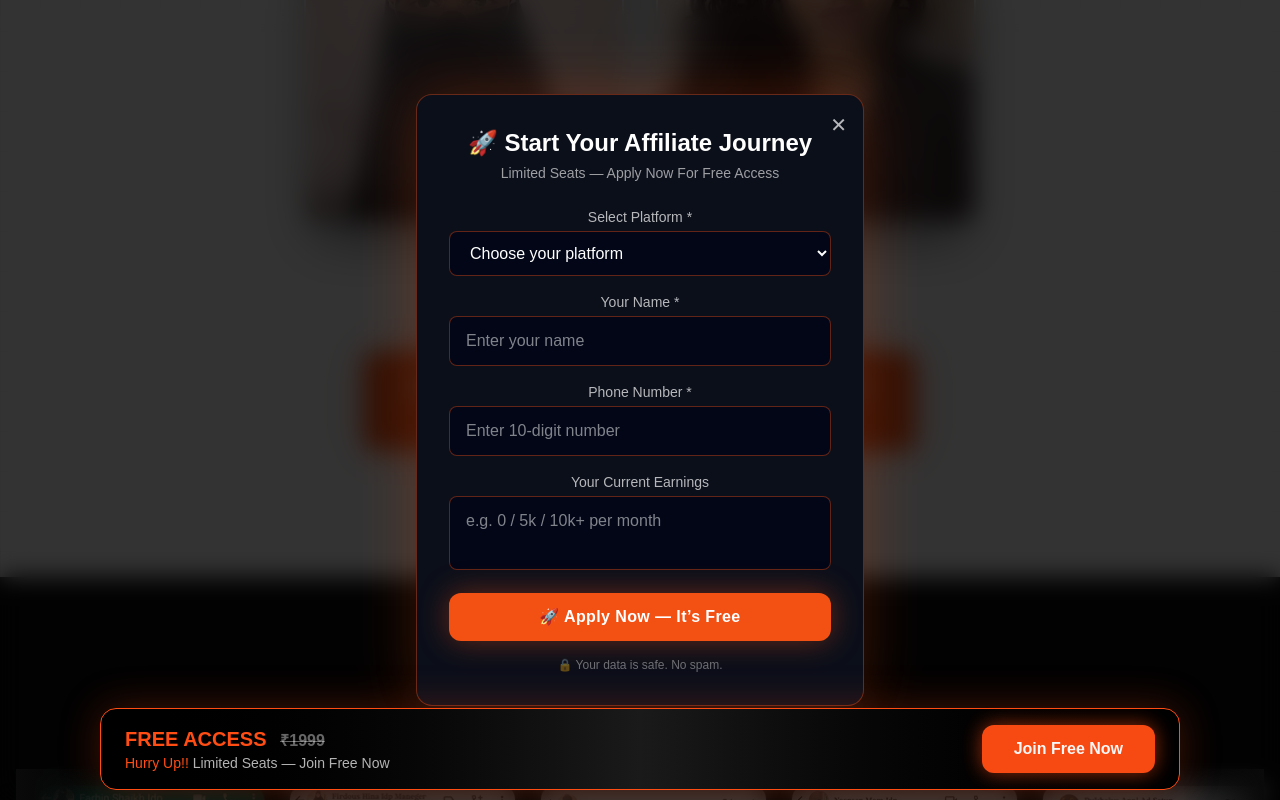
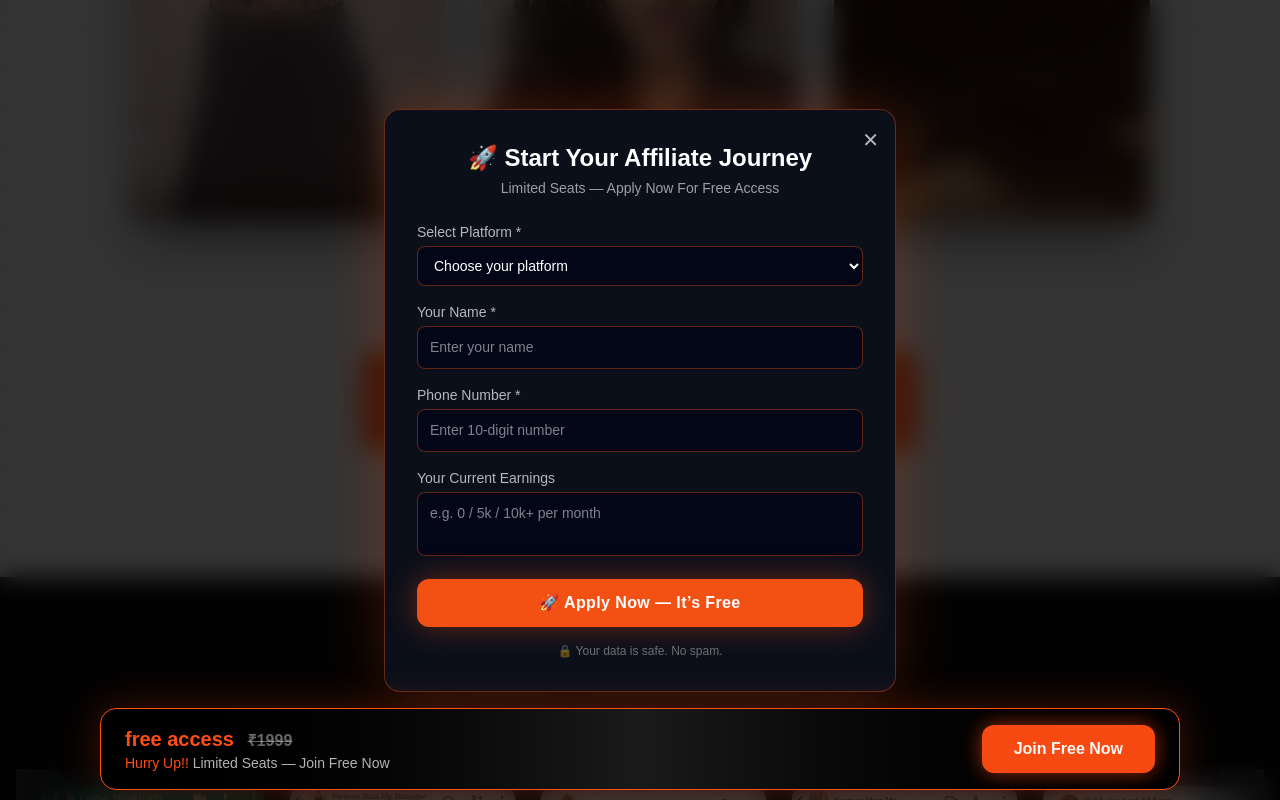
Before and after one commit to developerajay8/Adhabits-master-class, a Next.js app: page / in a window 1280 px wide. Both pictures are taken after a click on the button 639 px from the left and 2128 px from the top of the page. Shown: the part 1728-2528 px from the top of the page. Built offline with nearby package versions, Linux system fonts and the light colour scheme.

Commit message:
update all in one

```diff
--- a/app/components/leadformpopup.tsx
+++ b/app/components/leadformpopup.tsx
@@ -1,6 +1,17 @@
 "use client";
 
+import { useEffect } from "react";
+
 export default function LeadFormPopup({ open, setOpen }: any) {
+
+  // ✅ Background scroll lock
+  useEffect(() => {
+    if (open) {
+      document.body.style.overflow = "hidden";
+    } else {
+      document.body.style.overflow = "auto";
+    }
+  }, [open]);
 
   const handleSubmit = async (e: any) => {
     e.preventDefault();
@@ -13,10 +24,13 @@ export default function LeadFormPopup({ open, setOpen }: any) {
       message: form.message.value,
     };
 
-    await fetch("https://script.google.com/macros/s/AKfycbwtRqcgS5ogb46xf_9mPDEADusRMSy1fAKjVDVn6aIiinGGRapnTm1otdKFGdU7eb6H/exec", {
-      method: "POST",
-      body: JSON.stringify(data),
-    });
+    await fetch(
+      "https://script.google.com/macros/s/AKfycbwe4XOca0hL1zxVUEueULq3VD-Rh2TQy_ywruLEQyNOVe9RGc_84Pva0tzMSQs7EzeAUw/exec",
+      {
+        method: "POST",
+        body: JSON.stringify(data),
+      }
+    );
 
     const text = `🔥 New Lead:
 👤 Name: ${data.name}
@@ -32,105 +46,156 @@ export default function LeadFormPopup({ open, setOpen }: any) {
     setOpen(false);
   };
 
+  // ❌ Prevent duplicate render
   if (!open) return null;
 
   return (
-    <div className="fixed inset-0 bg-black/80 backdrop-blur-md flex items-center justify-center z-50 px-4">
+    <div className="fixed inset-0 z-[9999] flex items-center justify-center bg-black/80 backdrop-blur-md p-3">
+
+      {/* Overlay click close */}
+      <div
+        className="absolute inset-0"
+        onClick={() => setOpen(false)}
+      />
 
       {/* POPUP CARD */}
-      <div className="w-full max-w-md bg-[#0b0f1a] border border-[#f35014]/40 rounded-2xl p-6 sm:p-8 relative shadow-[0_0_60px_rgba(243,80,20,0.25)]">
+      <div
+        className="relative w-full max-w-md sm:max-w-lg bg-[#0b0f1a] border border-[#f35014]/40 rounded-2xl p-5 sm:p-8 shadow-[0_0_60px_rgba(243,80,20,0.25)] animate-popup"
+        onClick={(e) => e.stopPropagation()} // ✅ prevent close on inside click
+      >
 
         {/* CLOSE */}
         <button
           onClick={() => setOpen(false)}
-          className="absolute top-4 right-4 text-white/70 hover:text-white text-xl"
+          className="absolute top-3 right-3 sm:top-4 sm:right-4 text-white/70 hover:text-white text-lg sm:text-xl"
         >
           ✕
         </button>
 
         {/* HEADER */}
-        <div className="mb-6 text-center">
-          <h2 className="text-white text-xl sm:text-2xl font-bold">
+        <div className="mb-5 sm:mb-6 text-center">
+          <h2 className="text-white text-lg sm:text-2xl font-bold">
             🚀 Start Your Affiliate Journey
           </h2>
-          <p className="text-white/60 text-sm mt-1">
+          <p className="text-white/60 text-xs sm:text-sm mt-1">
             Limited Seats — Apply Now For Free Access
           </p>
         </div>
 
         {/* FORM */}
-        <form onSubmit={handleSubmit} className="space-y-4">
+        <form onSubmit={handleSubmit} className="space-y-3 sm:space-y-4">
 
           {/* Platform */}
           <div>
-            <label className="text-white/70 text-sm mb-1 block">
+            <label className="text-white/70 text-xs text-left sm:text-sm mb-1 block">
               Select Platform *
             </label>
-            <select
-              name="platform"
-              required
-              className="w-full bg-[#020617] border border-[#f35014]/40 rounded-lg px-4 py-3 text-white focus:border-[#f35014] focus:ring-1 focus:ring-[#f35014] outline-none"
-            >
-              <option value="">Choose your platform</option>
-              <option>Instagram</option>
-              <option>YouTube</option>
-              <option>Facebook</option>
-              <option>Other</option>
-            </select>
+           <select name="platform" required className="input">
+  <option value="">Choose your platform</option>
+
+  <option>IDP</option>
+  <option>Bizgurukul</option>
+  <option>LeadsArk</option>
+  <option>CareerFIXX</option>
+  <option>LeadsGuru</option>
+  <option>MillionaireTrack</option>
+  <option>Gyankmao</option>
+  <option>knowledgewaveindia</option>
+  <option>Starteazy</option>
+  <option>RichIND</option>
+  <option>Forever</option>
+  <option>Vastige</option>
+
+</select>
           </div>
 
           {/* Name */}
           <div>
-            <label className="text-white/70 text-sm mb-1 block">
+            <label className="text-white/70 text-left text-xs sm:text-sm mb-1 block">
               Your Name *
             </label>
             <input
               name="name"
               required
               placeholder="Enter your name"
-              className="w-full bg-[#020617] border border-[#f35014]/40 rounded-lg px-4 py-3 text-white focus:border-[#f35014] focus:ring-1 focus:ring-[#f35014] outline-none"
+              className="input"
             />
           </div>
 
           {/* Phone */}
           <div>
-            <label className="text-white/70 text-sm mb-1 block">
+            <label className="text-white/70 text-left text-xs sm:text-sm mb-1 block">
               Phone Number *
             </label>
             <input
               name="phone"
               required
+              pattern="[0-9]{10}"
               placeholder="Enter 10-digit number"
-              className="w-full bg-[#020617] border border-[#f35014]/40 rounded-lg px-4 py-3 text-white focus:border-[#f35014] focus:ring-1 focus:ring-[#f35014] outline-none"
+              className="input"
             />
           </div>
 
           {/* Earnings */}
           <div>
-            <label className="text-white/70 text-sm mb-1 block">
+            <label className="text-white/70 text-left text-xs sm:text-sm mb-1 block">
               Your Current Earnings
             </label>
             <textarea
               name="message"
               placeholder="e.g. 0 / 5k / 10k+ per month"
-              className="w-full bg-[#020617] border border-[#f35014]/40 rounded-lg px-4 py-3 text-white focus:border-[#f35014] focus:ring-1 focus:ring-[#f35014] outline-none resize-none"
+              className="input resize-none"
             />
           </div>
 
           {/* CTA */}
           <button
             type="submit"
-            className="w-full bg-[#f35014] hover:bg-[#ff6a2f] text-white py-3 rounded-xl font-semibold tracking-wide shadow-[0_0_30px_rgba(243,80,20,0.4)] transition-all duration-300 active:scale-95"
+            className="cursor-pointer w-full bg-[#f35014] hover:bg-[#ff6a2f] text-white py-3 rounded-xl font-semibold tracking-wide shadow-[0_0_30px_rgba(243,80,20,0.4)] transition-all duration-300 active:scale-95"
           >
             🚀 Apply Now — It’s Free
           </button>
         </form>
 
-        {/* FOOTER TRUST LINE */}
-        <p className="text-center text-xs text-white/40 mt-4">
+        {/* FOOTER */}
+        <p className="text-center text-[10px] sm:text-xs text-white/40 mt-3 sm:mt-4">
           🔒 Your data is safe. No spam.
         </p>
       </div>
+
+      {/* STYLES */}
+      <style jsx>{`
+        .input {
+          width: 100%;
+          background: #020617;
+          border: 1px solid rgba(243, 80, 20, 0.4);
+          padding: 10px 12px;
+          border-radius: 8px;
+          color: white;
+          font-size: 14px;
+          outline: none;
+        }
+
+        .input:focus {
+          border-color: #f35014;
+          box-shadow: 0 0 0 1px #f35014;
+        }
+
+        @keyframes popup {
+          from {
+            opacity: 0;
+            transform: scale(0.9) translateY(40px);
+          }
+          to {
+            opacity: 1;
+            transform: scale(1) translateY(0);
+          }
+        }
+
+        .animate-popup {
+          animation: popup 0.35s ease;
+        }
+      `}</style>
     </div>
   );
 }
--- a/app/components/stickycta.tsx
+++ b/app/components/stickycta.tsx
@@ -14,22 +14,20 @@ export default function StickyCTA() {
           {/* LEFT TEXT */}
           <div className="flex flex-col">
             <p className="text-[#ff4d14] font-semibold text-lg sm:text-xl">
-              FREE ACCESS{" "}
+              free access{" "}
               <span className="text-white/40 line-through text-sm sm:text-base ml-2">
-                ₹1999
+                 ₹1999
               </span>
             </p>
-
             <p className="text-white/70 text-xs sm:text-sm">
-              <span className="animate-bounce text-[#ff4d14]">
-                Hurry Up!!
-              </span>{" "}
-              Limited Seats — Join Free Now
+             <span className="animate-bounce text-[#ff4d14]"> Hurry Up!! </span>  Limited Seats — Join Free Now
             </p>
           </div>
 
           {/* BUTTON */}
-          <button className="bg-[#ff4d14] cursor-pointer animate-pulse hover:bg-[#ff6a3d] text-white font-semibold
+             {/* ── CTA BUTTON — shakes every few seconds ── */}
+
+          <button className="bg-[#ff4d14] cursor-pointer animate-pulse  hover:bg-[#ff6a3d] text-white font-semibold
           px-5 sm:px-8 py-2 sm:py-3 rounded-xl
           shadow-[0_0_20px_rgba(255,77,20,0.6)]
           transition-all duration-300 whitespace-nowrap">
--- a/app/components/videotestimonialssection.tsx
+++ b/app/components/videotestimonialssection.tsx
@@ -18,6 +18,12 @@ const videos = [
     poster: "/image copy 6.png", // ✅ ADD THIS
     caption: "I'm extremely...",
   },
+  {
+    id: 3,
+    src: "/videos/VID-20260131-WA0005.mp4",
+    poster: "/image copy 7.png", // ✅ ADD THIS
+    caption: "I'm extremely...",
+  },
 ];
 
 function VideoCard({
@@ -35,7 +41,7 @@ function VideoCard({
   return (
     <div
       className={`relative
-        w-[50%] sm:w-52 md:w-[320px]
+        w-[100%] sm:w-52 md:w-[320px]
         flex-shrink-0 mt-4 rounded-2xl overflow-hidden shadow-2xl shadow-black/50
         border-2 border-white bg-zinc-900 aspect-[9/16]
         group cursor-pointer transition-all duration-500
@@ -143,7 +149,7 @@ export default function VideoTestimonialsSection() {
           <span className="text-[#f35014]">Top Performing Affiliates</span>
         </h2>
 
-        <div className="flex justify-center gap-3 sm:gap-6 md:gap-8">
+        <div className="sm:flex  justify-center gap-3 sm:gap-6 md:gap-8">
           {videos.map((video) => (
             <VideoCard
               key={video.id}
```
Also changed, not shown: public/image copy 7.png (added), 1 other file (tests, documents, lock files or other folders).
